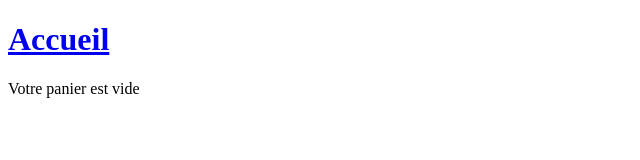
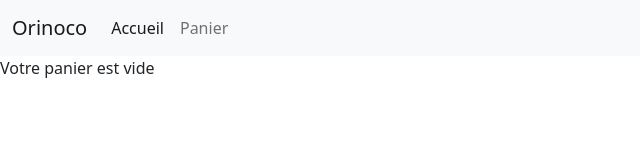
Before and after one commit to newtlouis/Orinoco--Front-End, a website: page panier.html in a window 1280 px wide. Shown: the whole page, without its empty margins (0-640 px from the left). Drawn offline with nearby package versions, Linux system fonts and the light colour scheme.

Commit message:
Header avec bootstrap

```diff
--- a/panier.html
+++ b/panier.html
@@ -4,11 +4,35 @@
     <meta charset="UTF-8">
     <meta http-equiv="X-UA-Compatible" content="IE=edge">
     <meta name="viewport" content="width=device-width, initial-scale=1.0">
-    <title>Document</title>
+    <link href="https://cdn.jsdelivr.net/npm/bootstrap@5.0.0-beta3/dist/css/bootstrap.min.css" rel="stylesheet" integrity="sha384-eOJMYsd53ii+scO/bJGFsiCZc+5NDVN2yr8+0RDqr0Ql0h+rP48ckxlpbzKgwra6" crossorigin="anonymous">
+
+    <title>Orinoco | Panier </title>
 </head>
 <body>
 
-    <a href="index.html"><h1>Accueil</h1></a>
+    <header>
+        <nav class="navbar navbar-expand-lg navbar-light bg-light">
+            <div class="container-fluid">
+              <a class="navbar-brand" href="#">Orinoco</a>
+              <button class="navbar-toggler" type="button" data-bs-toggle="collapse" data-bs-target="#navbarNav" aria-controls="navbarNav" aria-expanded="false" aria-label="Toggle navigation">
+                <span class="navbar-toggler-icon"></span>
+              </button>
+              <div class="collapse navbar-collapse" id="navbarNav">
+                <ul class="navbar-nav">
+                  <li class="nav-item">
+                    <a class="nav-link active" aria-current="page" href="index.html">Accueil</a>
+                  </li>
+                  <li class="nav-item">
+                    <a class="nav-link" href="panier.html">Panier</a>
+                  </li>
+                </ul>
+              </div>
+            </div>
+          </nav>
+
+    </header>
+
+
 
     <div class="container__panier"></div>
     <div class="total"></div>
```
Also changed, not shown: index.html (+24 -1 lines), produit.html (+26 -1 lines).
